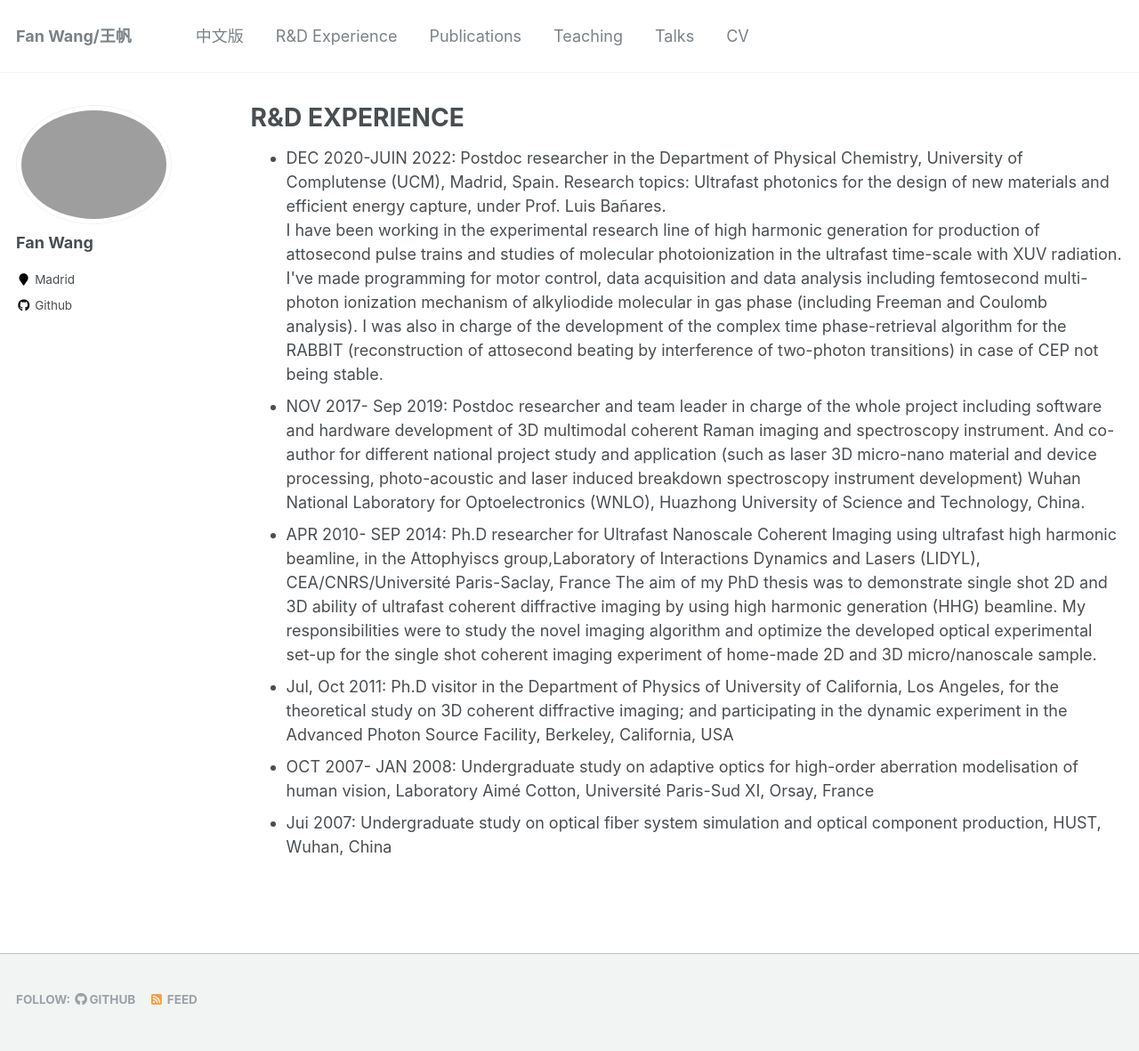
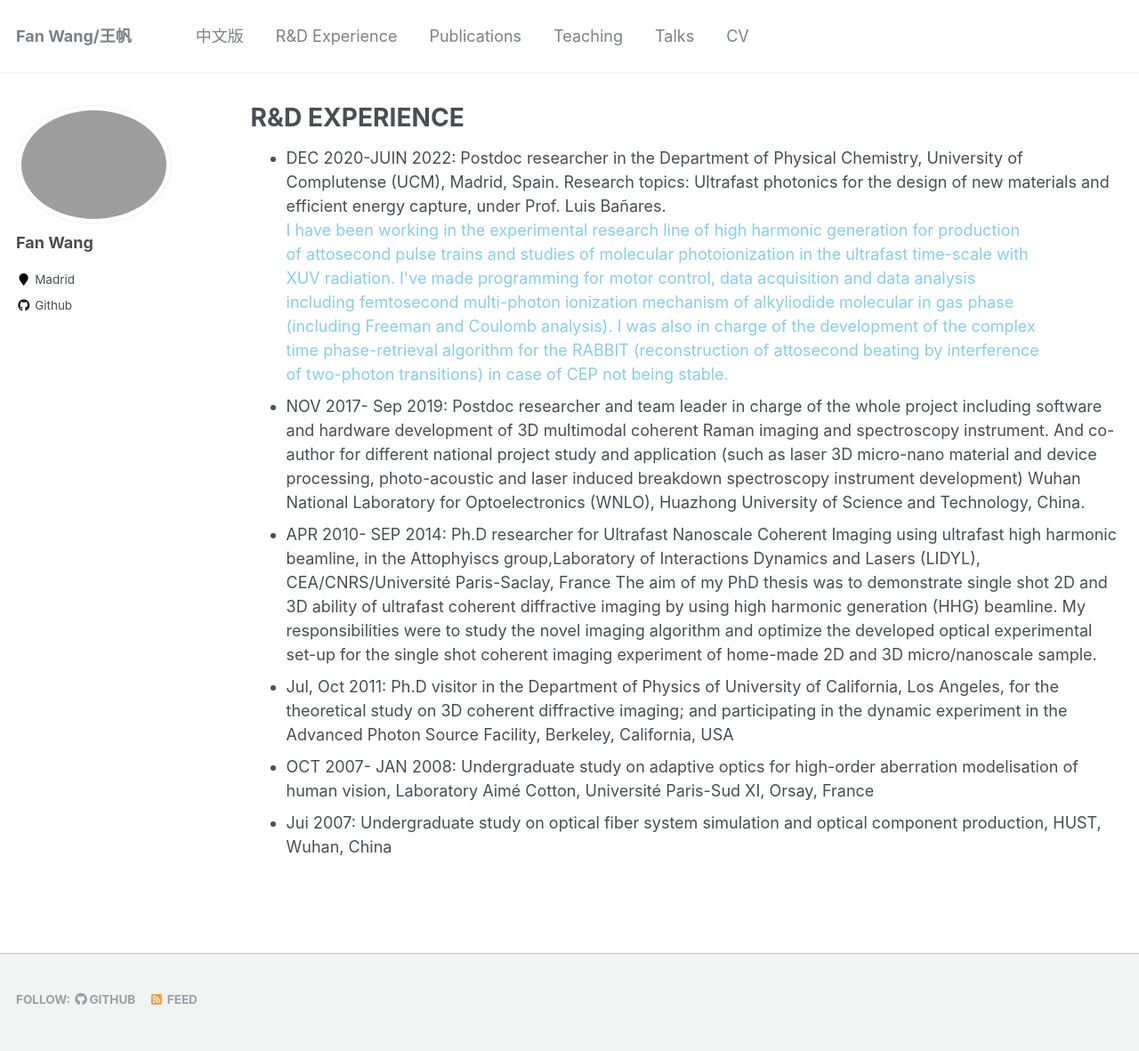
Before and after one commit to fanwangfang/fanwangfang.github.io, a Jekyll site: the page built from _pages/portfolio.md, in a window 1280 px wide. Shown: the whole page at 89% size. Built offline with Jekyll 4.4.1, drawn with Linux system fonts in a browser that asks for light colours.

Commit message:
Update portfolio.md

```diff
--- a/_pages/portfolio.md
+++ b/_pages/portfolio.md
@@ -6,7 +6,7 @@ author_profile: true
 ---
 
 - DEC 2020-JUIN 2022:  Postdoc researcher in the Department of Physical Chemistry, University of Complutense (UCM), Madrid, Spain. Research topics: Ultrafast photonics for the design of new materials and efficient energy capture, under Prof. Luis Bañares.
-  <div>
+  <div style="width: 90%; color: skyblue;">
   I have been working in the experimental research line of high harmonic generation for production of attosecond pulse
   trains and studies of molecular photoionization in the ultrafast time-scale with XUV radiation.
   I've made programming for motor control, data acquisition and data analysis including femtosecond multi-photon
```
